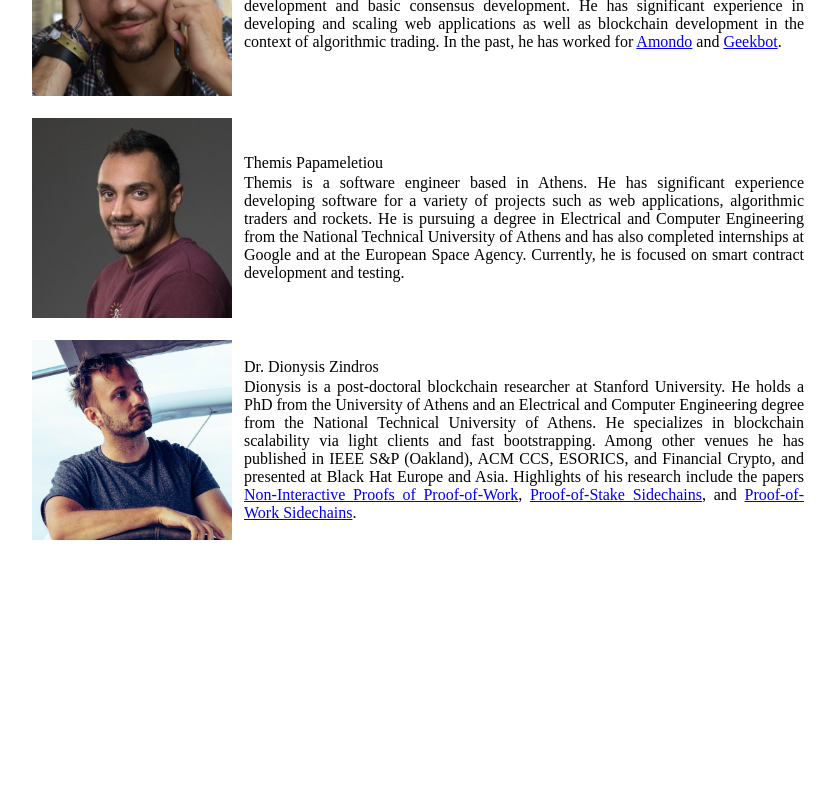
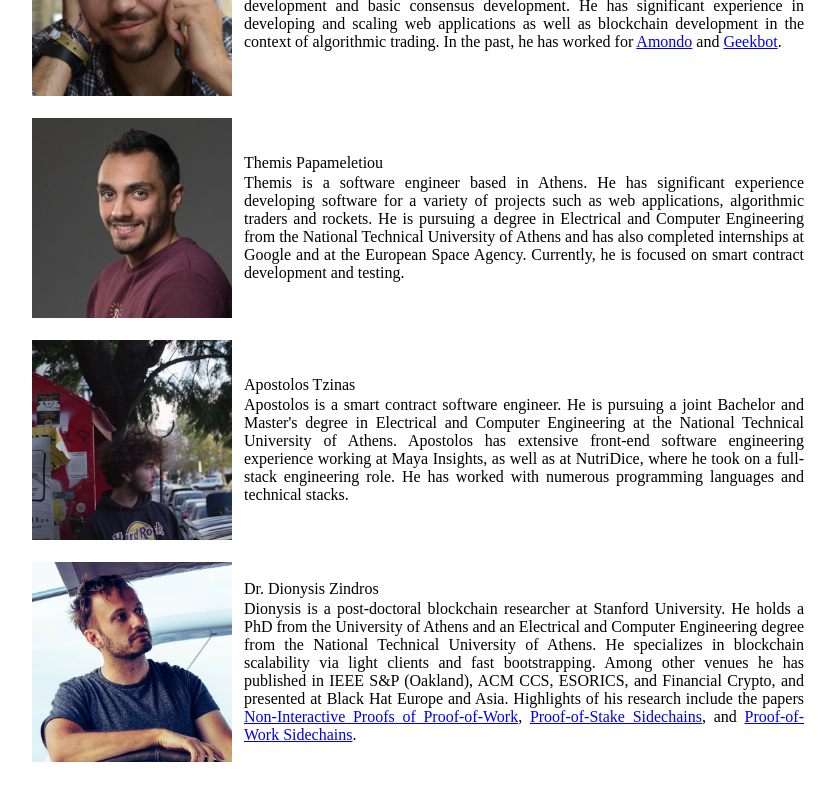
Before and after one commit to commonprefix/website, a Next.js app: page /flr-finance in a window 1280 px wide. Shown: the part 1958-2758 px from the top of the page, without its empty margins (222-1057 px from the left). Before the commit the page ends 2600 px from the top, so only its background shows below. Built offline with nearby package versions, Linux system fonts and the light colour scheme.

Commit message:
Add Apostolos's bio

```diff
--- a/pages/flr-finance.js
+++ b/pages/flr-finance.js
@@ -15,6 +15,7 @@ export default function FLRFinance() {
     team.stavros,
     team.pkakelas,
     team.themis,
+    team.apostolos,
     team.dionysis,
   ]
   return (
--- a/team.js
+++ b/team.js
@@ -219,6 +219,20 @@ const members = {
     ),
     image: "/team/themis_papameletiou.jpg",
   },
+  apostolos: {
+    name: "Apostolos Tzinas",
+    description: (
+      <Box>
+        Apostolos is a smart contract software engineer.
+        He is pursuing a joint Bachelor and Master's degree in Electrical and Computer Engineering
+        at the National Technical University of Athens.
+        Apostolos has extensive front-end software engineering experience working at Maya Insights,
+        as well as at NutriDice, where he took on a full-stack engineering role.
+        He has worked with numerous programming languages and technical stacks.
+      </Box>
+    ),
+    image: "team/apostolos_tzinas.jpg",
+  },
   dionysis: {
     name: "Dr. Dionysis Zindros",
     description: (
```
Also changed, not shown: public/team/apostolos_tzinas.jpg (added).
